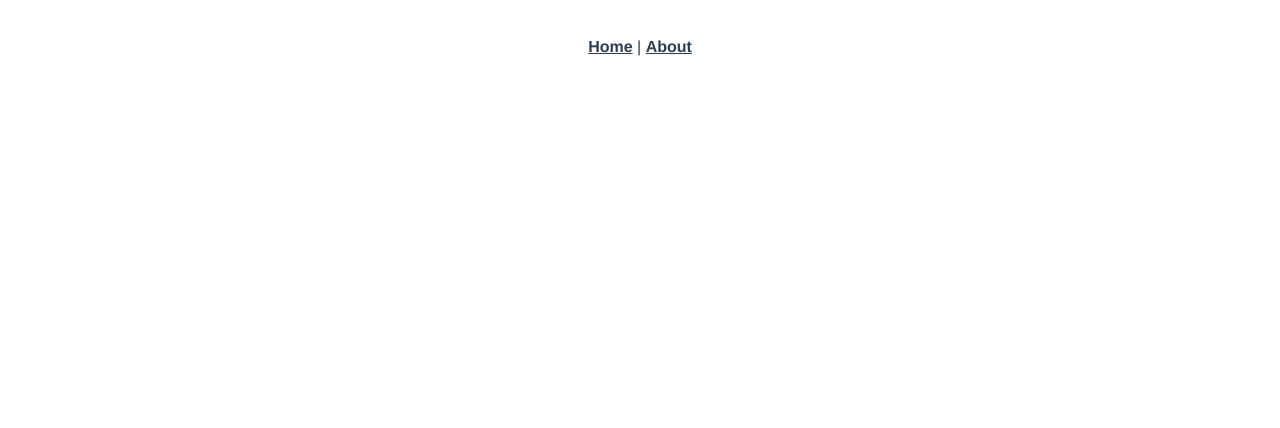
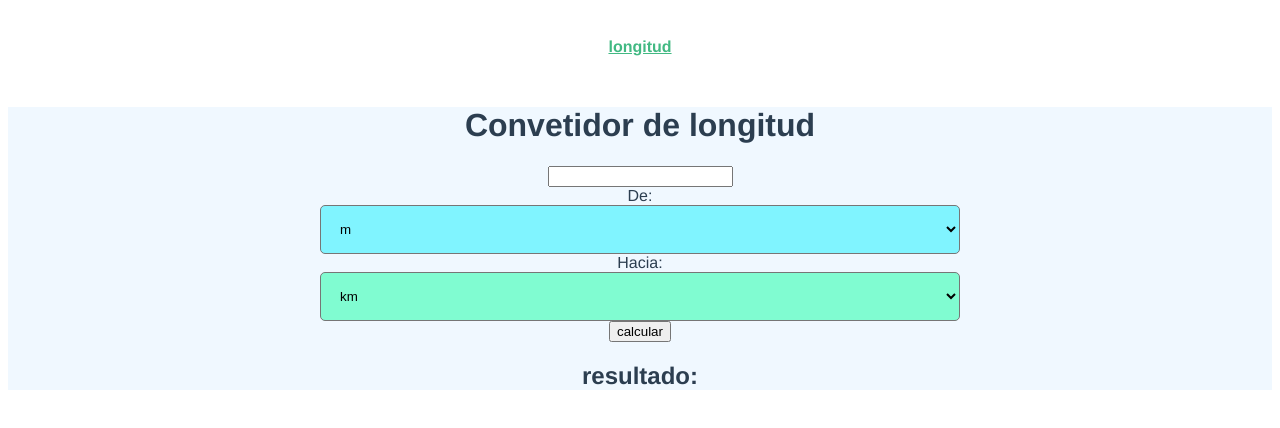
Before and after one commit to CesarAndreChavezHerrera/aprendisajeVue2, a Vue app: page /#/longitud in a window 1280 px wide. Shown: the top 428 px of the page. Built offline with nearby package versions, Linux system fonts and the light colour scheme.

Commit message:
se creo el conversor de longitud

```diff
--- a/src/App.vue
+++ b/src/App.vue
@@ -1,8 +1,8 @@
 <template>
   <div id="app">
     <div id="nav">
-      <router-link to="/">Home</router-link> |
-      <router-link to="/about">About</router-link>
+      <router-link to="/longitud">longitud </router-link>
+
     </div>
     <router-view/>
   </div>
--- /dev/null
+++ b/src/components/longitud.vue
@@ -0,0 +1,105 @@
+<template>
+    <div class="nuevoB">
+        <h1>Convetidor de longitud</h1>
+        <input type="text" v-model ="entrada_numero" >
+        <div >
+            <span>De:</span>
+        </div>
+        <select v-model="fromRate" class= nuevo2>
+            <option value="mm">mm</option>
+            <option value="cm">cm</option>
+            <option value="dm">dm</option>
+            <option value="m">m</option>
+            <option value="dam">dam</option>
+            <option value="hm">hm</option>
+            <option value="km">km</option>
+            <option value="ft">ft</option>
+            <option value="in">in</option>
+            <option value="yd">in</option>
+            <option value="nmi">nmi</option>
+        </select>
+
+
+        <br>
+        <div>
+            <span>Hacia:</span>
+        </div>
+        <select v-model="toRate" class = nuevo3>
+            <option value="mm">mm</option>
+            <option value="cm">cm</option>
+            <option value="dm">dm</option>
+            <option value="m">m</option>
+            <option value="dam">dam</option>
+            <option value="hm">hm</option>
+            <option value="km">km</option>
+            <option value="ft">ft</option>
+            <option value="in">in</option>
+            <option value="yd">in</option>
+            <option value="nmi">nmi</option>
+        </select>
+        <br>
+        <button v-on:click="calcular" class = .p>calcular</button>
+        <h2>resultado:{{salida}}</h2>
+    </div>
+</template>
+<script>
+
+export default({
+    name:"Longitud",
+     data(){return{
+            entrada_numero:"",
+            conversiones_gramos:{   "mm":1000,"cm":100,"dm":10,"m":1,"dam":0.1,"hm":0.01,"km":0.001, "ft":3.2808,"in":39.3701,"yd":1.0936,"nmi":0.00053996},
+            salida: "",
+            toRate: "km",
+            fromRate:"m"
+        }},
+        methods:{
+            calcular:function(){
+                let toRate_ = this.conversiones_gramos[this.toRate]
+                let fromRate_ = this.conversiones_gramos[this.fromRate]
+                var resultado = ((toRate_/fromRate_))*this.entrada_numero
+                this.salida =resultado
+            }
+        }
+})
+
+
+
+
+</script>
+
+<style>
+.nuevoB {
+	background-color: aliceblue;
+	background-position: center;
+	background-size: cover;
+	background-attachment: fixed;
+	background-repeat: no-repeat;
+}
+.nuevo2 {
+	width: 50vw;
+	margin: auto;
+	padding: 15px;
+	border-radius: 5px;
+	background-color: rgba(0, 238, 255, 0.472);
+	color: rgb(0, 0, 0);
+}
+
+.nuevo3 {
+	width: 50vw;
+	margin: auto;
+	padding: 15px;
+	border-radius: 5px;
+	background-color: rgba(0, 255, 157, 0.472);
+	color: rgb(0, 0, 0);
+}
+
+.p {
+  margin-top: 100px;
+  margin-bottom: 100px;
+  margin-right: 150px;
+  margin-left: 80px;
+}
+
+
+</style>
--- a/src/router/index.js
+++ b/src/router/index.js
@@ -1,6 +1,8 @@
 import Vue from 'vue'
 import VueRouter from 'vue-router'
 import Home from '../views/Home.vue'
+import Longitud from "../views/longitud.vue" //inicial mayuscula
+
 
 Vue.use(VueRouter)
 
@@ -11,15 +13,11 @@
     component: Home
   },
   {
-    path: '/about',
-    name: 'About',
-    // route level code-splitting
-    // this generates a separate chunk (about.[hash].js) for this route
-    // which is lazy-loaded when the route is visited.
-    component: function () {
-      return import(/* webpackChunkName: "about" */ '../views/About.vue')
-    }
-  }
+    path: '/longitud',
+    name: 'longitud',
+    component: Longitud // debe ser letra mayuscula la inicial para que no se confunda esta tontera
+  },
+
 ]
 
 const router = new VueRouter({
--- /dev/null
+++ b/src/views/longitud.vue
@@ -0,0 +1,23 @@
+<template>
+    <div class="longitud">
+
+        <Longitud/>
+    </div>
+</template>
+
+
+<script>
+// @ is an alias to /src
+
+import Longitud from '../components/longitud.vue'
+
+
+export default {
+  name: 'longitud',
+  components: {
+
+    Longitud //hacemos llamado a la importacion
+
+  }
+}
+</script>
```
Also changed, not shown: 1 other file (tests, documents, lock files or other folders).
